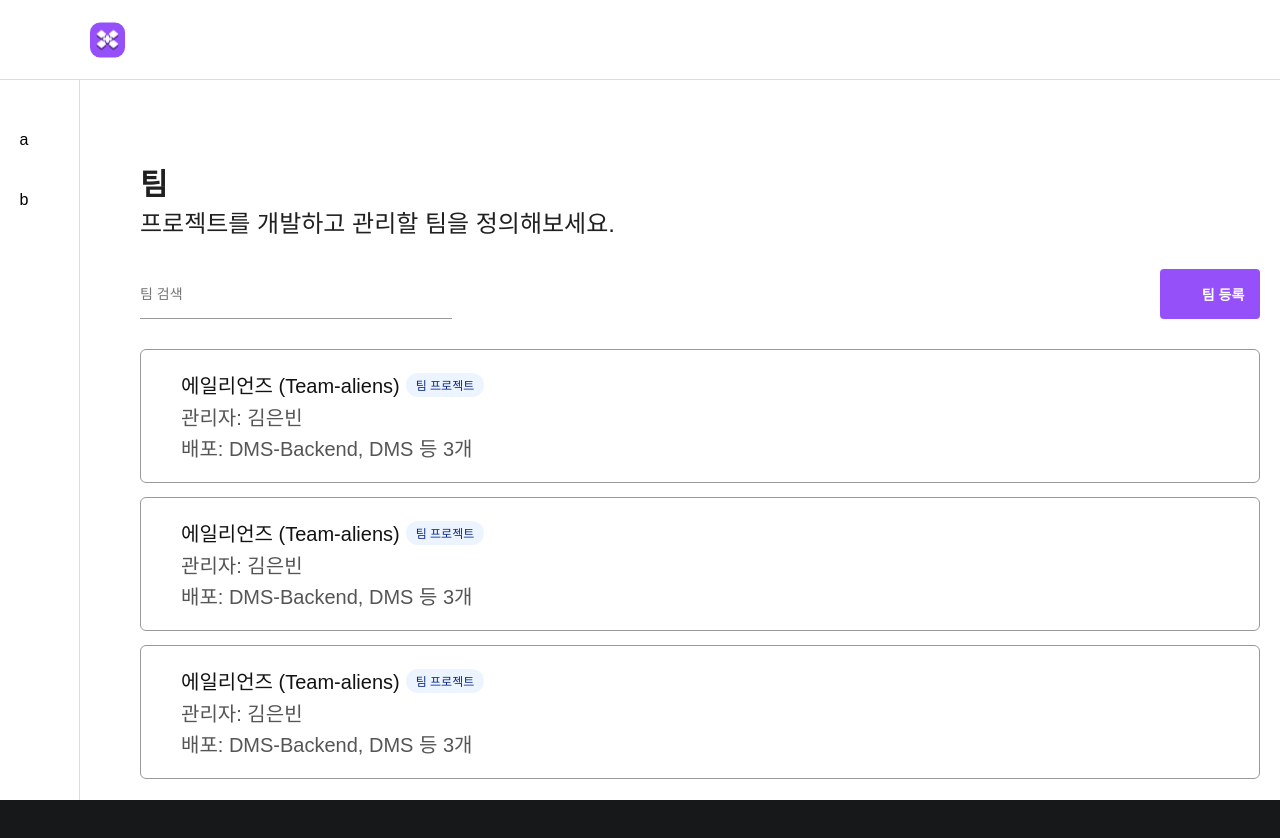
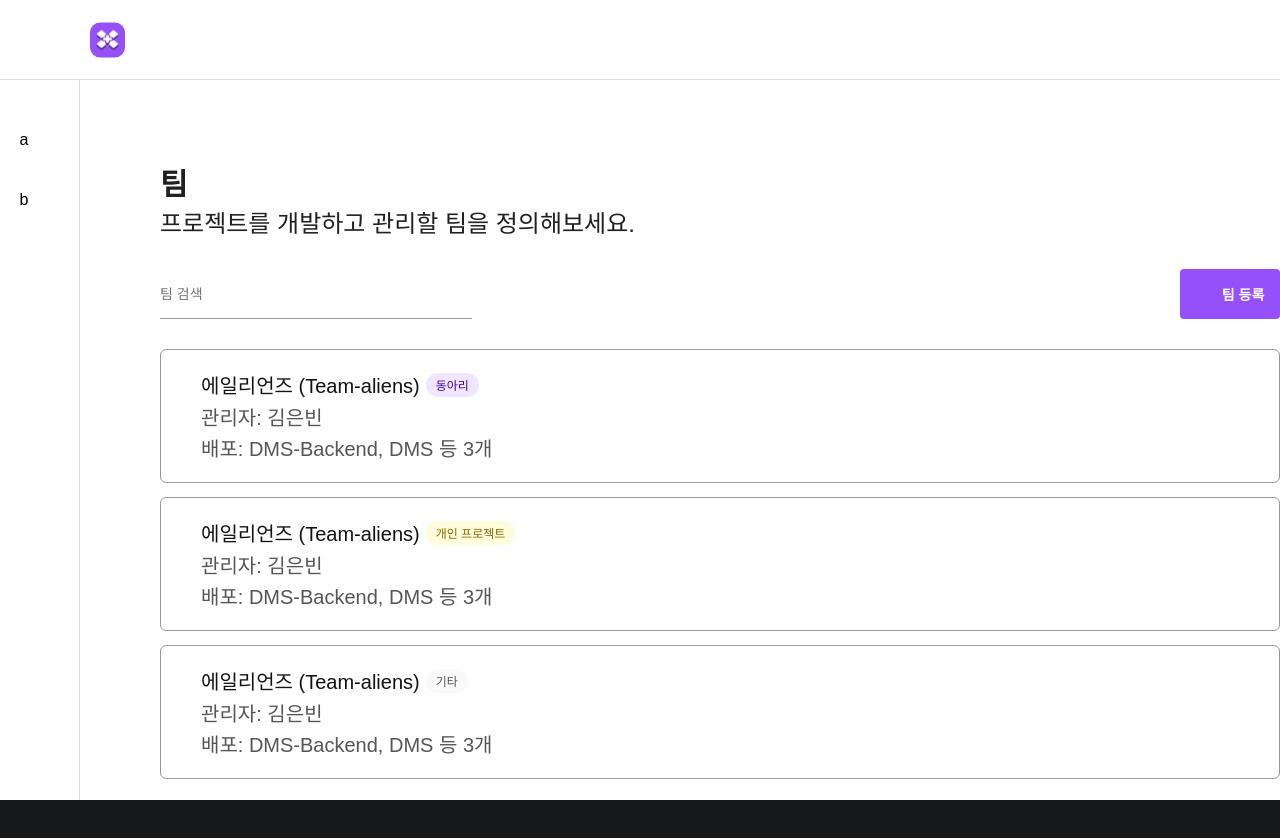
Before and after one commit to team-xquare/xquare-infra-frontend, a React (Vite) app: page /team in a window 1280 px wide. Shown: the top 838 px of the page. Built offline with nearby package versions, Linux system fonts and the light colour scheme; some icons are missing; a web font is replaced by a local one.

Commit message:
feat :: 팀 생성 페이지 학생 추가

```diff
--- a/src/pages/Team/index.tsx
+++ b/src/pages/Team/index.tsx
@@ -19,19 +19,19 @@ const dummy: TeamType[] = [
     name: '에일리언즈 (Team-aliens)',
     admin: '김은빈',
     deploy: ['DMS-Backend', 'DMS', 'DMS-admin', 'DMS-admin-front', 'DMS-auth'],
-    tag: 'team',
+    tag: 'club',
   },
   {
     name: '에일리언즈 (Team-aliens)',
     admin: '김은빈',
     deploy: ['DMS-Backend', 'DMS', 'DMS-admin', 'DMS-admin-front', 'DMS-auth'],
-    tag: 'team',
+    tag: 'alone',
   },
   {
     name: '에일리언즈 (Team-aliens)',
     admin: '김은빈',
     deploy: ['DMS-Backend', 'DMS', 'DMS-admin', 'DMS-admin-front', 'DMS-auth'],
-    tag: 'team',
+    tag: 'etc',
   },
 ];
 
@@ -84,7 +84,7 @@ export const Team = () => {
 
 const Wrapper = styled.div`
   margin-top: 80px;
-  margin-left: 60px;
+  margin-left: 80px;
   width: 100%;
   display: flex;
 `;
```
